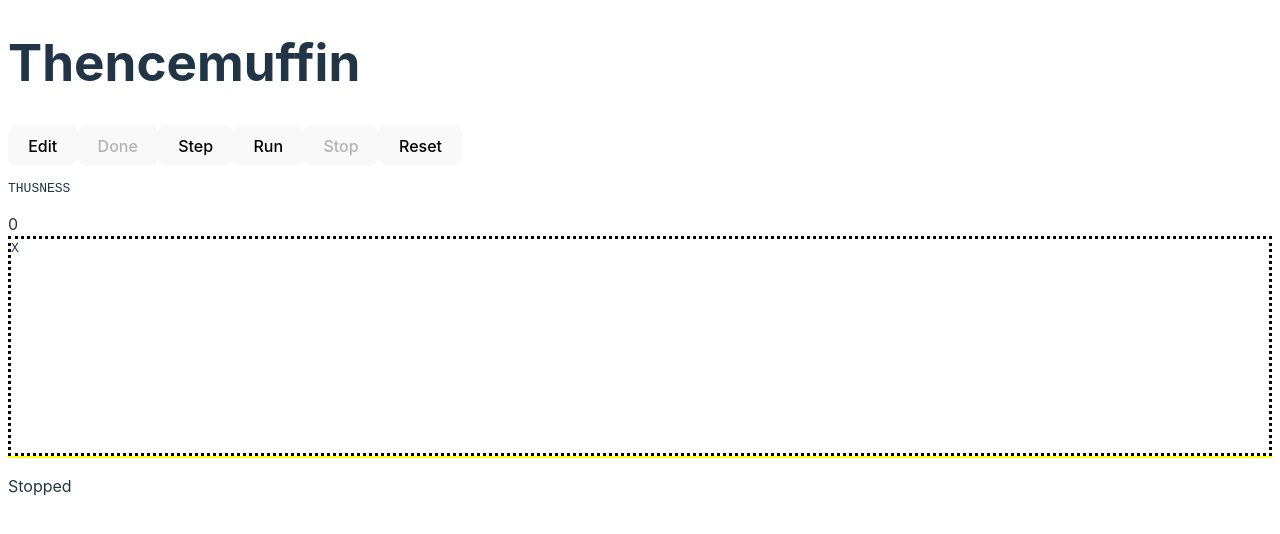
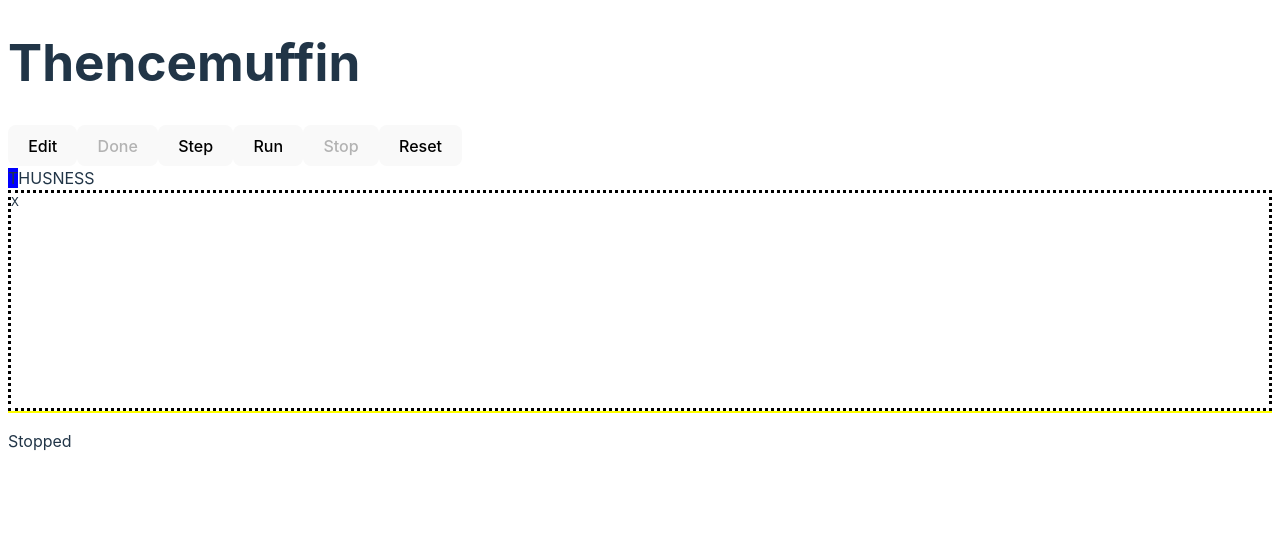
Before and after one commit to catseye/Rux-Rolli, a React (Vite) app: page / in a window 1280 px wide. Shown: the top 534 px of the page. Built offline with nearby package versions, Linux system fonts and the light colour scheme.

Commit message:
Display cursors when rendering Text configuration.

```diff
--- a/src/components/Display.tsx
+++ b/src/components/Display.tsx
@@ -1,7 +1,8 @@
 import { Configuration, mapComposite } from "../configurations/Configuration";
-import { getString, getCursors } from "../configurations/Text";
 import { mapStack } from "../configurations/Stack";
 import { dumpWithinExtents } from "../configurations/Playfield";
+
+import { DisplayText } from "./DisplayText";
 
 interface DisplayProps {
   configuration: Configuration;
@@ -17,15 +18,6 @@ export function Display(props: DisplayProps) {
   } else if (props.configuration.type === "composite") {
     return <DisplayComposite composite={props.configuration} />;
   }
-}
-
-export function DisplayText(props: any) {
-  return (
-    <div className="display-text">
-      <pre>{ getString(props.text) }</pre>
-      <div>{ getCursors(props.text) }</div>
-    </div>
-  );
 }
 
 export function DisplayStack(props: any) {
--- /dev/null
+++ b/src/components/DisplayText.tsx
@@ -0,0 +1,21 @@
+import { Text, mapText } from "../configurations/Text";
+
+interface DisplayTextProps {
+  text: Text;
+}
+
+export function DisplayText(props: DisplayTextProps) {
+  return (
+    <div className="display-text">
+      { mapText(props.text, (char, cursors) => <DisplayCell char={char} cursors={cursors} />) }
+    </div>
+  );
+}
+
+export function DisplayCell(props: any) {
+    const char = props.char;
+    const cursors = props.cursors;
+    return (
+        (cursors.length) ? ( <span style={{backgroundColor: "blue"}}>{ char }</span> ) : ( <span>{ char }</span> )
+    )
+}
--- a/src/configurations/Text.ts
+++ b/src/configurations/Text.ts
@@ -20,6 +20,24 @@ export function getCursors(t: Text): Array<number> {
   return t.cursors;
 }
 
+export function mapText(t: Text, f: (s: String, c: Array<number>) => any) {
+  // TODO: unsure of the Unicode-compliance of this
+  let output = []
+  let s = getString(t);
+  let cursors = getCursors(t);
+  for (var i = 0; i < s.length; i++) {
+      let cursorsHere: Array<number> = []
+      for (var j = 0; j < cursors.length; j++) {
+          if (cursors[j] === i) {
+              cursorsHere.push(j);
+          }
+      }
+      let result = f(s.charAt(i), cursorsHere);
+      output.push(result);
+  }
+  return output;
+}
+
 export function moveCursor(t: Text, index: number, delta: number): Text {
   let newCursors = t.cursors.slice();
   newCursors[index] += delta;
```
